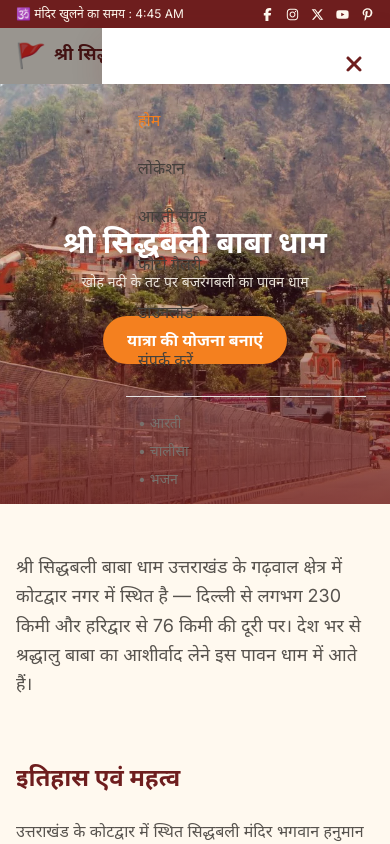
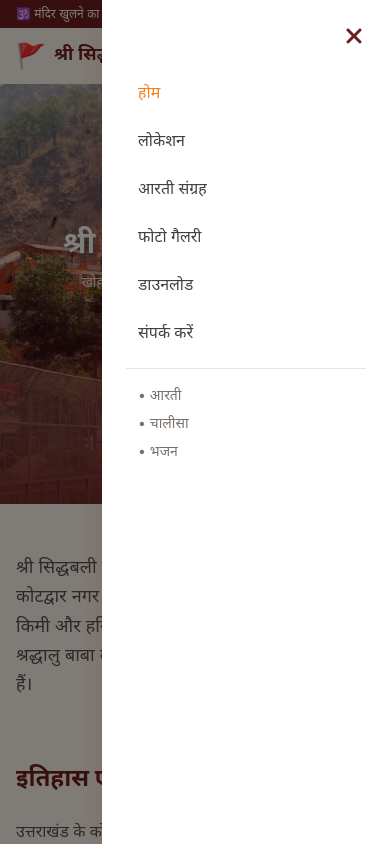
Before and after one commit to Samarth-143/Sidhbali-mandir, a Next.js app: page / in a window 390 px wide. Both pictures are taken after a click on the button 363 px from the left and 56 px from the top of the page. Shown: the top 844 px of the page. Built offline with nearby package versions, Linux system fonts and the light colour scheme.

Commit message:
Move mobile menu outside header to fix background rendering issue

```diff
--- a/components/Header.jsx
+++ b/components/Header.jsx
@@ -35,6 +35,59 @@ function LangToggle() {
   );
 }
 
+function MobileMenu({ open, onClose, t, pathname }) {
+  useEffect(() => {
+    if (open) {
+      document.body.style.overflow = "hidden";
+    } else {
+      document.body.style.overflow = "";
+    }
+    return () => { document.body.style.overflow = ""; };
+  }, [open]);
+
+  return (
+    <div className={`fixed inset-0 z-50 lg:hidden ${open ? "pointer-events-auto" : "pointer-events-none"}`}>
+      <div
+        className={`absolute inset-0 bg-black/50 transition-opacity duration-300 ${open ? "opacity-100" : "opacity-0"}`}
+        onClick={onClose}
+        style={{ backgroundColor: "rgba(0,0,0,0.5)" }}
+      />
+      <aside
+        className="absolute right-0 top-0 flex h-full w-72 flex-col gap-2 p-6 shadow-lift"
+        style={{
+          backgroundColor: "#FFFFFF",
+          transform: open ? "translateX(0)" : "translateX(100%)",
+          transition: "transform 0.3s ease-in-out",
+        }}
+      >
+        <button
+          onClick={onClose}
+          aria-label="Close menu"
+          className="mb-4 self-end text-maroon"
+        >
+          <FaXmark size={24} />
+        </button>
+        {navItems.map((item) => (
+          <Link
+            key={item.href}
+            href={item.href}
+            className={`rounded-lg px-3 py-2 font-medium transition-colors hover:bg-saffron/10 hover:text-saffron ${
+              pathname === item.href ? "text-saffron" : "text-stone-700"
+            }`}
+          >
+            {t(item.key)}
+          </Link>
+        ))}
+        <div className="mt-2 border-t border-stone-200 pt-3 pl-3 text-sm text-stone-500">
+          <Link href="/arti-sangrah/aarti" className="block py-1 hover:text-saffron">• {t("nav.aarti")}</Link>
+          <Link href="/arti-sangrah/chalisa" className="block py-1 hover:text-saffron">• {t("nav.chalisa")}</Link>
+          <Link href="/arti-sangrah/bhajan" className="block py-1 hover:text-saffron">• {t("nav.bhajan")}</Link>
+        </div>
+      </aside>
+    </div>
+  );
+}
+
 export default function Header() {
   const { t } = useLang();
   const pathname = usePathname();
@@ -50,6 +103,7 @@ export default function Header() {
   useEffect(() => setOpen(false), [pathname]);
 
   return (
+    <>
       <header
         className={`sticky top-0 z-40 bg-cream/95 backdrop-blur transition-all duration-300 ${
           scrolled ? "py-1 shadow-lift" : "py-3 shadow-none"
@@ -89,42 +143,9 @@ export default function Header() {
             </button>
           </div>
         </div>
+      </header>
 
-      {open && (
-        <div
-          className="fixed inset-0 z-40 bg-black/40 transition-opacity duration-300 lg:hidden"
-          onClick={() => setOpen(false)}
-        />
-      )}
-      <aside
-        className={`fixed right-0 top-0 z-50 flex h-full w-72 flex-col gap-2 bg-white p-6 shadow-lift transition-transform duration-300 ease-in-out lg:hidden ${
-          open ? "translate-x-0" : "translate-x-full"
-        }`}
-      >
-        <button
-          onClick={() => setOpen(false)}
-          aria-label="Close menu"
-          className="mb-4 self-end text-maroon"
-        >
-          <FaXmark size={24} />
-        </button>
-        {navItems.map((item) => (
-          <Link
-            key={item.href}
-            href={item.href}
-            className={`rounded-lg px-3 py-2 font-medium transition-colors hover:bg-saffron/10 hover:text-saffron ${
-              pathname === item.href ? "text-saffron" : "text-stone-700"
-            }`}
-          >
-            {t(item.key)}
-          </Link>
-        ))}
-        <div className="mt-2 border-t border-stone-200 pt-3 pl-3 text-sm text-stone-500">
-          <Link href="/arti-sangrah/aarti" className="block py-1 hover:text-saffron">• {t("nav.aarti")}</Link>
-          <Link href="/arti-sangrah/chalisa" className="block py-1 hover:text-saffron">• {t("nav.chalisa")}</Link>
-          <Link href="/arti-sangrah/bhajan" className="block py-1 hover:text-saffron">• {t("nav.bhajan")}</Link>
-        </div>
-      </aside>
-    </header>
+      <MobileMenu open={open} onClose={() => setOpen(false)} t={t} pathname={pathname} />
+    </>
   );
 }
```
Lines whose indentation alone changed are shown as unchanged.
